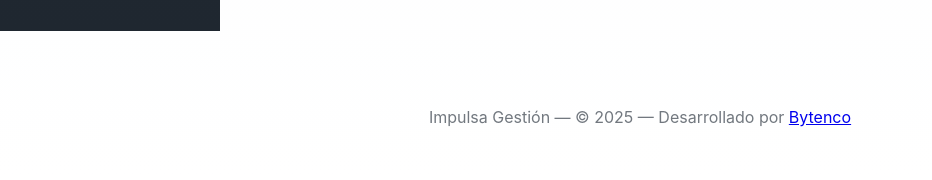
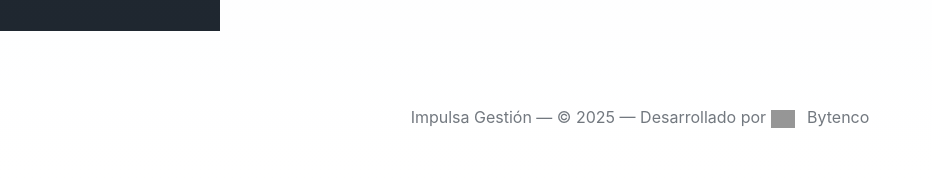
Before and after one commit to gchico72/impulsa_gestion, a Django app: page / in a window 1280 px wide. Shown: the part 1375-1555 px from the top of the page, without its empty margins (0-932 px from the left). Before the commit the page ends 1502 px from the top, so only its background shows below. Run offline with Django 4.2, Linux system fonts and the light colour scheme; grey boxes are pictures that could not be loaded.

Commit message:
se añaden archivos varios de Bytenco al proyecto.

```diff
--- a/static/css/site.css
+++ b/static/css/site.css
@@ -61,6 +61,10 @@ body{
   color:var(--gray-500);
 }
 
+.bytenco-logo{height:18px;vertical-align:middle;margin-right:8px;filter:brightness(0.95)}
+.bytenco-credit{color:var(--gray-500);text-decoration:none}
+.bytenco-credit:hover{color:var(--sky-400)}
+
 h1,h2{color:var(--gray-900)}
 .card{
   border:1px solid #eef2f6;
--- a/templates/base.html
+++ b/templates/base.html
@@ -67,7 +67,13 @@
 
     <footer class="site-footer">
       <div class="container">
-  <p>Impulsa Gestión — &copy; 2025 — Desarrollado por <a href="https://www.bytenco.com.ar" target="_blank" rel="noopener noreferrer">Bytenco</a></p>
+        <p>
+          Impulsa Gestión — &copy; 2025 — Desarrollado por
+          <a href="https://www.bytenco.com.ar" target="_blank" rel="noopener noreferrer" class="bytenco-credit">
+            <img src="{% static 'Bytenco.png' %}" alt="Bytenco" class="bytenco-logo"/>
+            Bytenco
+          </a>
+        </p>
       </div>
     </footer>
   </body>
```
Also changed, not shown: README.md.
